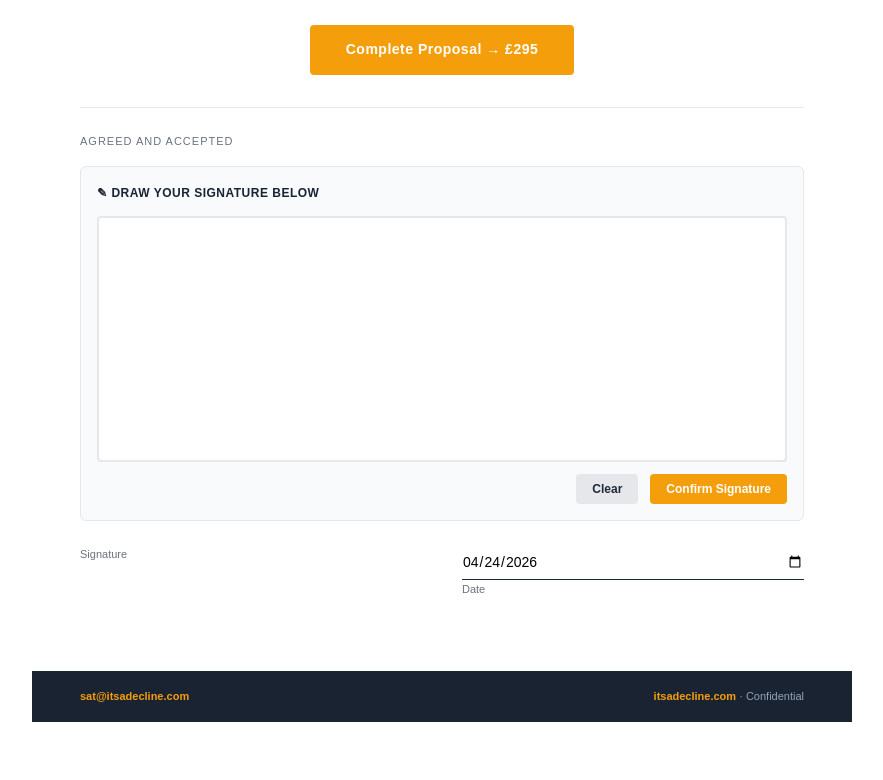
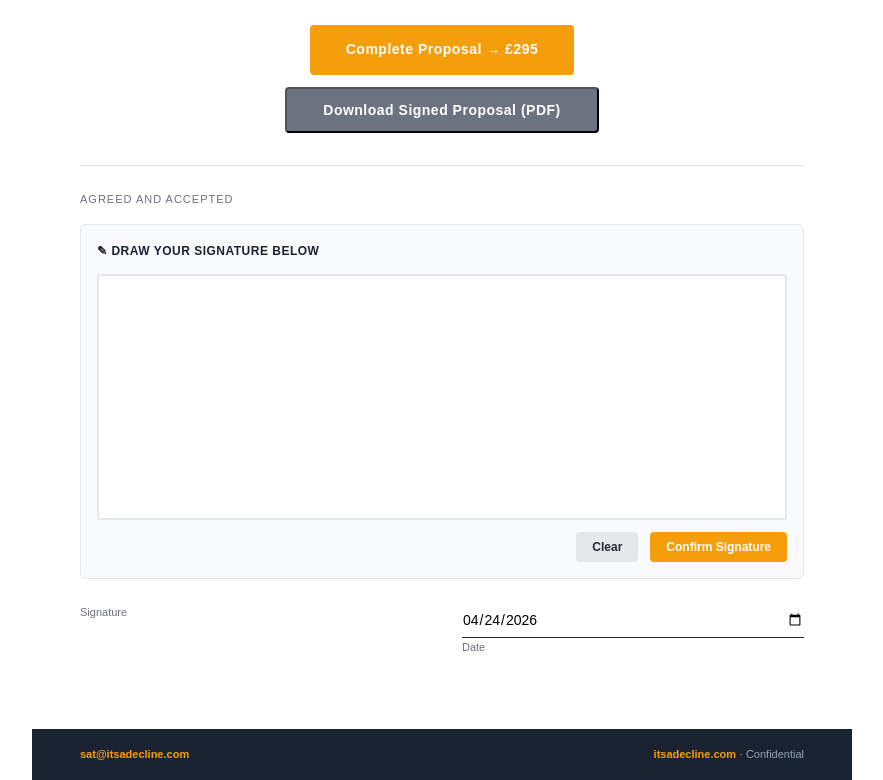
Before and after one commit to S7SSL/itsadecline, a plain HTML site: page proposal/index.html in a window 1280 px wide. Shown: the part 2290-3070 px from the top of the page, without its empty margins (198-1081 px from the left). Before the commit the page ends 3012 px from the top, so only its background shows below. Drawn offline with Linux system fonts and the light colour scheme.

Commit message:
Add PDF download for signed proposals

```diff
--- a/proposal/index.html
+++ b/proposal/index.html
@@ -393,6 +393,7 @@
  #signaturePad { height: 150px; }
  }
  </style>
+ <script src="https://cdnjs.cloudflare.com/ajax/libs/html2pdf.js/0.10.1/html2pdf.bundle.min.js"></script>
 </head>
 <body>
 
@@ -500,6 +501,10 @@
 
  <div class="cta-wrap">
  <a class="cta-button" href="https://buy.stripe.com/bJebIU4rK5w3frp1mN5ZC0i">Complete Proposal → £295</a>
+ </div>
+
+ <div class="cta-wrap" style="margin-top: 12px;">
+ <button class="cta-button" onclick="downloadPDF()" id="downloadBtn" style="background: #6b7280; cursor: pointer;">Download Signed Proposal (PDF)</button>
  </div>
 
  <div class="signature-block">
@@ -617,6 +622,22 @@ function confirmSignature() {
 }
 
 document.getElementById('dateField').valueAsDate = new Date();
+
+function downloadPDF() {
+ if (!signatureData) {
+ alert('Please sign the proposal first.');
+ return;
+ }
+ const element = document.querySelector('.page-header, main, .page-footer').parentElement;
+ const opt = {
+ margin: 0,
+ filename: 'PPQ_Proposal_Signed_' + new Date().toISOString().split('T')[0] + '.pdf',
+ image: { type: 'jpeg', quality: 0.98 },
+ html2canvas: { scale: 2 },
+ jsPDF: { orientation: 'portrait', unit: 'mm', format: 'a4' }
+ };
+ html2pdf().set(opt).save(element);
+}
 </script>
 
 </body>
```
